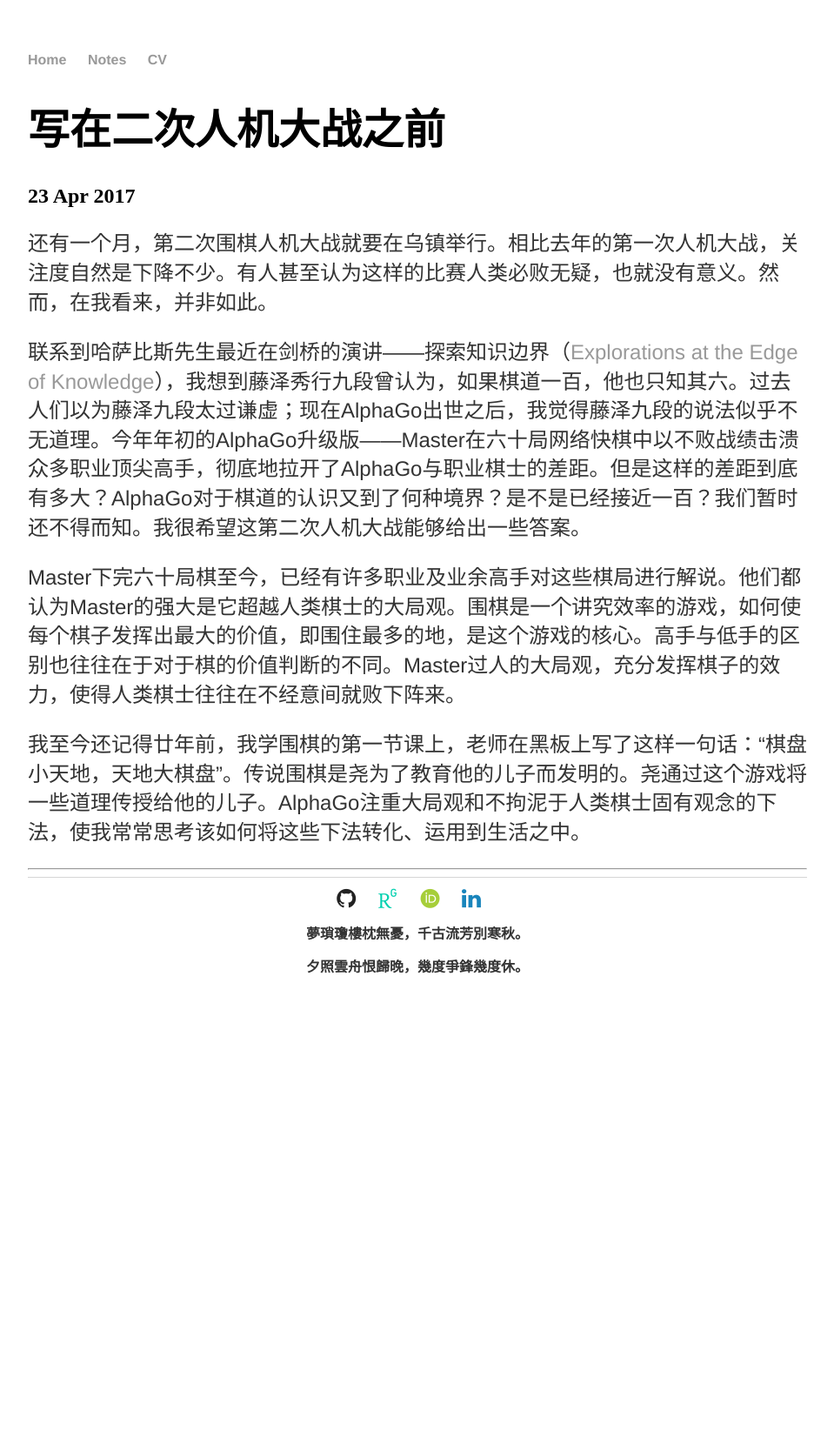
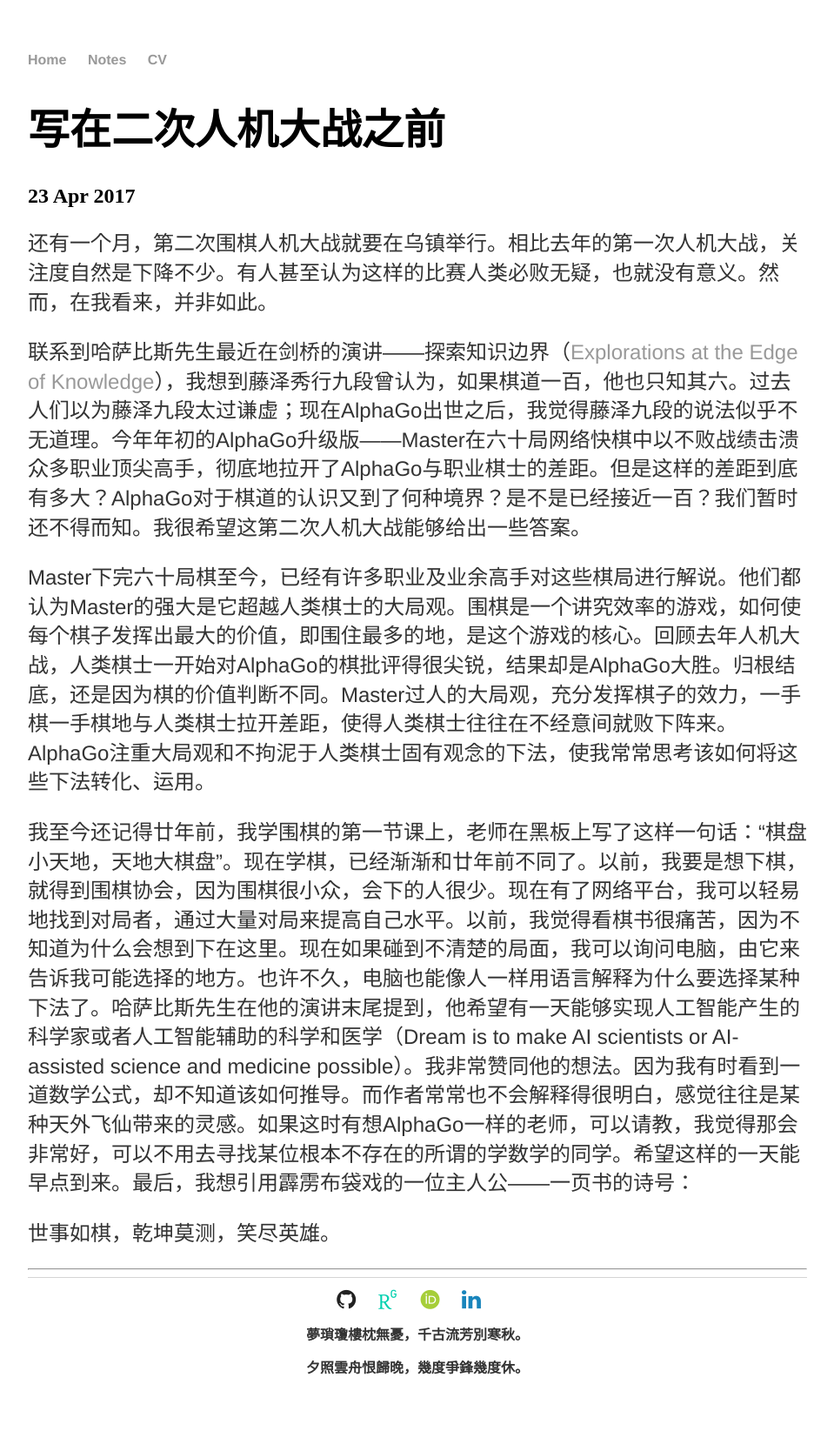
Before and after one commit to xin-huang/xin-huang.github.io, a Jekyll site: the page built from _posts/2017-04-23-写在二次人机大战之前.md, in a window 1280 px wide. Shown: the whole page at 87% size, without its empty margins (160-1119 px from the left). Built offline with Jekyll 4.4.1, drawn with Linux system fonts in a browser that asks for light colours; some web fonts are replaced; comment, search, counter and statistics services are not loaded; before the commit the page ends 1184 px from its top, so only the background shows below that.

Commit message:
Update 2017-04-23-写在二次人机大战之前.md

```diff
--- a/_posts/2017-04-23-写在二次人机大战之前.md
+++ b/_posts/2017-04-23-写在二次人机大战之前.md
@@ -9,6 +9,8 @@
 
 联系到哈萨比斯先生最近在剑桥的演讲——探索知识边界（[Explorations at the Edge of Knowledge](https://www.youtube.com/watch?v=ZyUFy29z3Cw)），我想到藤泽秀行九段曾认为，如果棋道一百，他也只知其六。过去人们以为藤泽九段太过谦虚；现在AlphaGo出世之后，我觉得藤泽九段的说法似乎不无道理。今年年初的AlphaGo升级版——Master在六十局网络快棋中以不败战绩击溃众多职业顶尖高手，彻底地拉开了AlphaGo与职业棋士的差距。但是这样的差距到底有多大？AlphaGo对于棋道的认识又到了何种境界？是不是已经接近一百？我们暂时还不得而知。我很希望这第二次人机大战能够给出一些答案。
 
-Master下完六十局棋至今，已经有许多职业及业余高手对这些棋局进行解说。他们都认为Master的强大是它超越人类棋士的大局观。围棋是一个讲究效率的游戏，如何使每个棋子发挥出最大的价值，即围住最多的地，是这个游戏的核心。高手与低手的区别也往往在于对于棋的价值判断的不同。Master过人的大局观，充分发挥棋子的效力，使得人类棋士往往在不经意间就败下阵来。
+Master下完六十局棋至今，已经有许多职业及业余高手对这些棋局进行解说。他们都认为Master的强大是它超越人类棋士的大局观。围棋是一个讲究效率的游戏，如何使每个棋子发挥出最大的价值，即围住最多的地，是这个游戏的核心。回顾去年人机大战，人类棋士一开始对AlphaGo的棋批评得很尖锐，结果却是AlphaGo大胜。归根结底，还是因为棋的价值判断不同。Master过人的大局观，充分发挥棋子的效力，一手棋一手棋地与人类棋士拉开差距，使得人类棋士往往在不经意间就败下阵来。AlphaGo注重大局观和不拘泥于人类棋士固有观念的下法，使我常常思考该如何将这些下法转化、运用。
 
-我至今还记得廿年前，我学围棋的第一节课上，老师在黑板上写了这样一句话：“棋盘小天地，天地大棋盘”。传说围棋是尧为了教育他的儿子而发明的。尧通过这个游戏将一些道理传授给他的儿子。AlphaGo注重大局观和不拘泥于人类棋士固有观念的下法，使我常常思考该如何将这些下法转化、运用到生活之中。
+我至今还记得廿年前，我学围棋的第一节课上，老师在黑板上写了这样一句话：“棋盘小天地，天地大棋盘”。现在学棋，已经渐渐和廿年前不同了。以前，我要是想下棋，就得到围棋协会，因为围棋很小众，会下的人很少。现在有了网络平台，我可以轻易地找到对局者，通过大量对局来提高自己水平。以前，我觉得看棋书很痛苦，因为不知道为什么会想到下在这里。现在如果碰到不清楚的局面，我可以询问电脑，由它来告诉我可能选择的地方。也许不久，电脑也能像人一样用语言解释为什么要选择某种下法了。哈萨比斯先生在他的演讲末尾提到，他希望有一天能够实现人工智能产生的科学家或者人工智能辅助的科学和医学（Dream is to make AI scientists or AI-assisted science and medicine possible）。我非常赞同他的想法。因为我有时看到一道数学公式，却不知道该如何推导。而作者常常也不会解释得很明白，感觉往往是某种天外飞仙带来的灵感。如果这时有想AlphaGo一样的老师，可以请教，我觉得那会非常好，可以不用去寻找某位根本不存在的所谓的学数学的同学。希望这样的一天能早点到来。最后，我想引用霹雳布袋戏的一位主人公——一页书的诗号：
+
+世事如棋，乾坤莫测，笑尽英雄。
```
